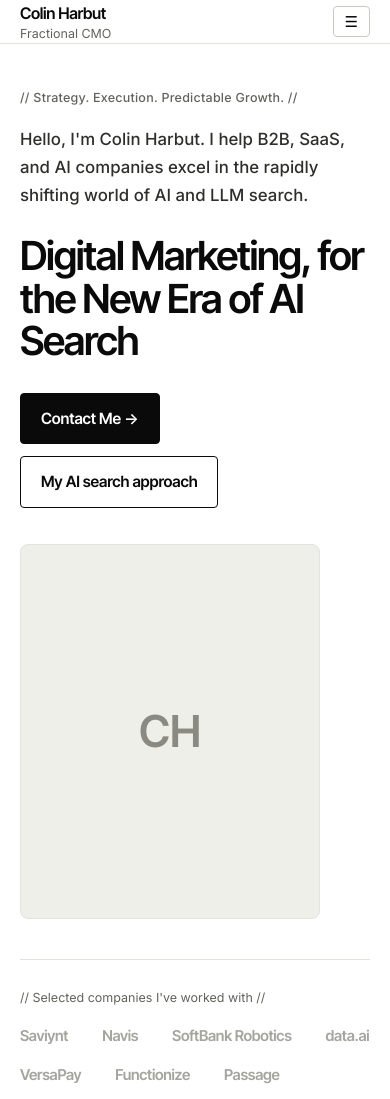
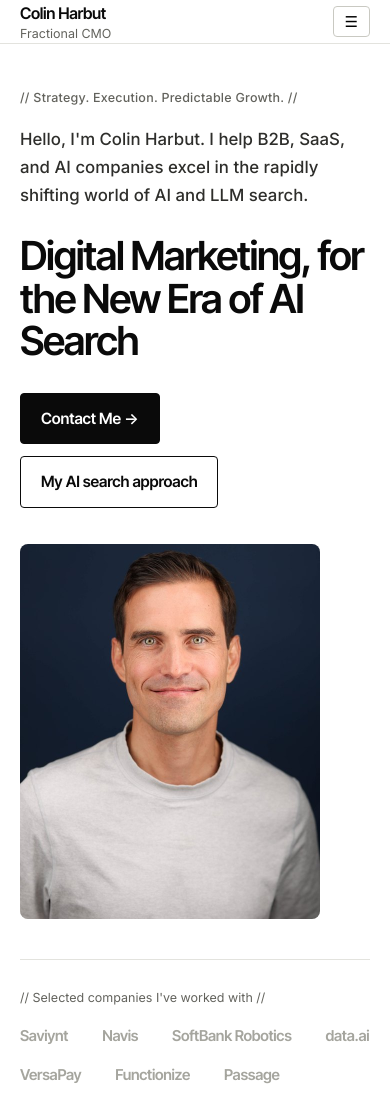
Before and after one commit to webthrive/webthrive, a plain HTML site: page index.html in a window 390 px wide. Shown: the top 1099 px of the page. Drawn offline with Linux system fonts and the light colour scheme.

Commit message:
Add headshot, serve it responsively
Real photo in place of the initials fallback: 600px for the 300px display
box, 1200px for retina, wired with srcset.

Co-Authored-By: Claude Opus 5 <noreply@anthropic.com>
Claude-Session: https://claude.ai/code/session_01Ljmv2ddnCAGLBgq1zAKxA8

```diff
--- a/index.html
+++ b/index.html
@@ -51,7 +51,10 @@
       </div>
     </div>
     <div>
-      <img class="portrait" src="/images/colin-harbut.jpg" alt="Colin Harbut" width="300" height="375"
+      <img class="portrait" src="/images/colin-harbut.jpg"
+           srcset="/images/colin-harbut.jpg 600w, /images/colin-harbut@2x.jpg 1200w"
+           sizes="(max-width:880px) 300px, 300px"
+           alt="Colin Harbut" width="300" height="375" loading="eager"
            onerror="this.style.display='none';document.getElementById('portrait-fb').style.display='grid';">
       <div class="portrait-fb" id="portrait-fb" aria-hidden="true">CH</div>
     </div>
```
Also changed, not shown: images/colin-harbut.jpg (added), images/colin-harbut@2x.jpg (added).
